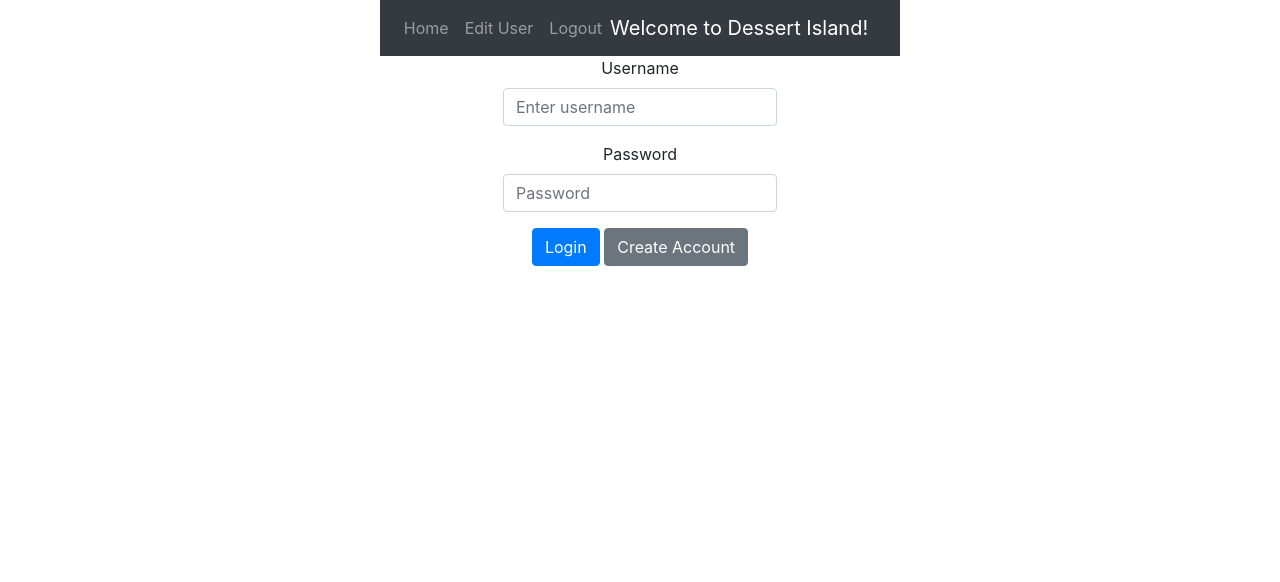
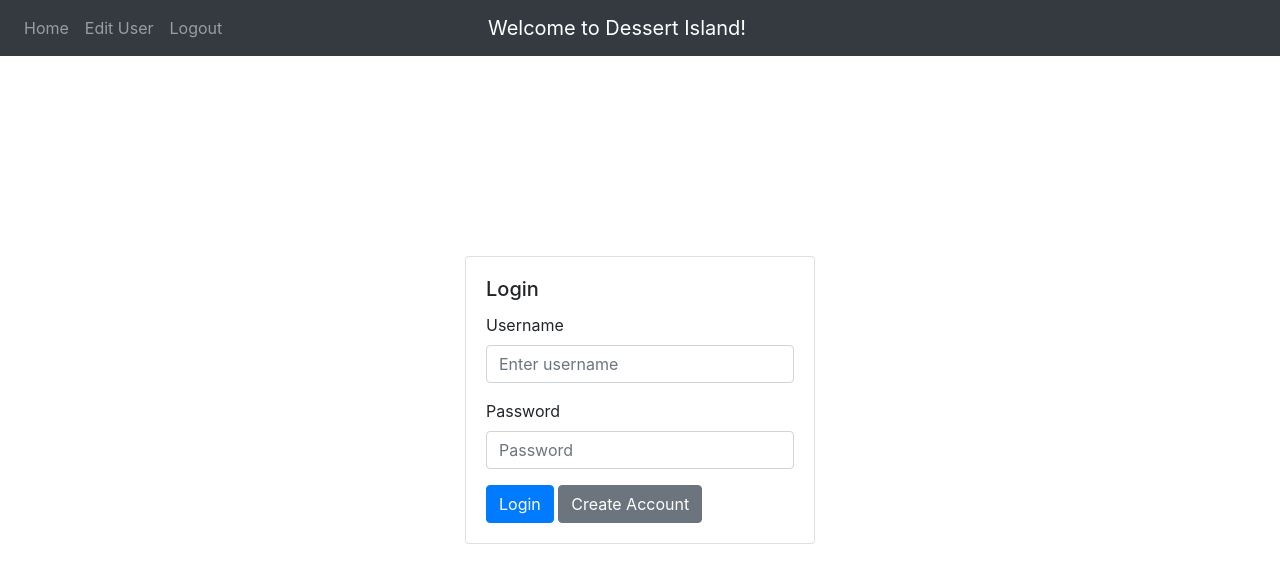
Before and after one commit to kgrowkgrow/frontDessertIsland, a React (Create React App) app: page /login in a window 1280 px wide. Shown: the top 582 px of the page. Built offline with nearby package versions, Linux system fonts and the light colour scheme.

Commit message:
centered navbar and login form

```diff
--- a/src/App.css
+++ b/src/App.css
@@ -1,48 +1,36 @@
-.App {
+
+.auth-form {
+  width: 350px
+}
+
+.auth-form-container {
+  justify-content: center;
+  display: flex;
+}
+
+#app-container {
+  height: 100%
+}
+
+html, body, #app, #app>div, body>#root, body>#root>#app-container {
+  height: 100%
+}
+
+#login {
+  height: 100%;
+  display: flex;
+  align-items: center;
+}
+
+#nav-bar {
+  position: absolute;
+  width: 100%;
+}
+
+.center-text {
   text-align: center;
 }
 
-.App-logo {
-  height: 40vmin;
-  pointer-events: none;
+.full-width {
+  width: 100%
 }
-
-@media (prefers-reduced-motion: no-preference) {
-  .App-logo {
-    animation: App-logo-spin infinite 20s linear;
-  }
-}
-
-.App-header {
-  background-color: #282c34;
-  min-height: 100vh;
-  display: flex;
-  flex-direction: column;
-  align-items: center;
-  justify-content: center;
-  font-size: calc(10px + 2vmin);
-  color: white;
-}
-
-.App-link {
-  color: #61dafb;
-}
-
-@keyframes App-logo-spin {
-  from {
-    transform: rotate(0deg);
-  }
-  to {
-    transform: rotate(360deg);
-  }
-}
-
-/* #navBar {
-position:absolute;
-left:0;
-right:0;
-} */
-
-.recipe-card {
-
-}
--- a/src/App.js
+++ b/src/App.js
@@ -40,7 +40,7 @@ function App({user, addRecipesToState}) {
 
   return (
     <Router>
-      <div className="App d-flex flex-column align-items-center">
+        <div id="app-container" >
           <SiteNavbar/>
           {localStorage.token ? null : <Redirect to='/login'/> }
           <Route exact path='/login' component={LoginPage}/>
--- a/src/Auth/LoginForm.js
+++ b/src/Auth/LoginForm.js
@@ -1,6 +1,6 @@
 import React, { Component, useState } from 'react';
 import Form from 'react-bootstrap/Form';
-import Button from 'react-bootstrap/Button';
+import {Button, Container, Row, Col, Card} from 'react-bootstrap';
 
 
 
@@ -26,7 +26,12 @@ const LoginForm = ({handleLogin, handleSignupClick}) => {
     }
 
     return (
-        <div>
+        <Container className="auth-form-container">
+            <Row>
+                <Col>
+                    <Card className='auth-form' >
+                        <Card.Body>
+                            <Card.Title>Login</Card.Title>
                                 <Form onSubmit={handleSubmit}>
                                     <Form.Group>
                                         <Form.Label>Username</Form.Label>
@@ -37,7 +42,7 @@ const LoginForm = ({handleLogin, handleSignupClick}) => {
                                         <Form.Label>Password</Form.Label>
                                         <Form.Control type="password" placeholder="Password" onChange={handlePasswordChange} />
                                     </Form.Group>
-
+                                    <div style={{'align-items': 'center'}}>
                                         <Button variant="primary" type="submit" >
                                             Login
                                         </Button> {' '}
@@ -45,8 +50,13 @@ const LoginForm = ({handleLogin, handleSignupClick}) => {
                                         <Button variant="secondary" type="button" onClick={handleSignupClick} >
                                             Create Account
                                         </Button>
+                                    </div>
                                 </Form>
-        </div>
+                        </Card.Body>
+                    </Card>
+                </Col>
+            </Row>
+        </Container>
     );
 }
 
--- a/src/Components/SiteNavbar.js
+++ b/src/Components/SiteNavbar.js
@@ -4,6 +4,8 @@ import Nav from 'react-bootstrap/Nav';
 import { useHistory } from "react-router-dom";
 import {connect} from 'react-redux';
 import {logoutUser} from '../Actions/user';
+import { Container, Row, Col } from 'react-bootstrap';
+
 
 const SiteNavbar = (props) => {
 
@@ -25,23 +27,31 @@ const SiteNavbar = (props) => {
         if (localStorage.token) {
             localStorage.clear()
             props.logoutUser()
-            history.push('/login')
+            history.push("/login")
         }
     }
 
     return (
-        <div>
-            <div id='navBar'>
-                 <Navbar bg="dark" variant="dark">
-                    <Nav className="navBar">
-                        <Nav.Link onClick={goToHome}>Home</Nav.Link>
-                        <Nav.Link onClick={goToEdit}>Edit User</Nav.Link>
-                        <Nav.Link onClick={handleLogout}>Logout</Nav.Link>
-                    </Nav>
-                    <Navbar.Brand>Welcome to Dessert Island!</Navbar.Brand>
+            <div id="nav-bar">
+                 <Navbar bg="dark" variant="dark" >
+                 <Container fluid >
+                    <Row className="full-width">
+                        <Col >
+                            <Nav className="navBar justify-content-start">
+                            <Nav.Link onClick={goToHome}>Home</Nav.Link>
+                            <Nav.Link onClick={goToEdit}>Edit User</Nav.Link>
+                            <Nav.Link onClick={handleLogout}>Logout</Nav.Link>
+                            </Nav>
+                        </Col>
+                        <Col className="center-text">
+                            <Navbar.Brand>Welcome to Dessert Island!</Navbar.Brand>
+                        </Col>
+                        <Col>
+                        </Col>
+                    </Row>
+                 </Container>
                 </Navbar>
             </div>
-        </div>
     );
 
 }
--- a/src/Containers/LoginPage.js
+++ b/src/Containers/LoginPage.js
@@ -99,7 +99,7 @@ class LoginPage extends Component {
 
     render() {
         return (
-            <div>
+            <div id="login">
                 {this.state.whichForm === "login" ?
                 <LoginForm
                 handleAuthFetch={this.handleAuthFetch}
--- a/src/Containers/RecipeShowContainer.js
+++ b/src/Containers/RecipeShowContainer.js
@@ -4,7 +4,6 @@ import  RecipeShowPic  from "../Components/RecipeShowPic";
 import MealInfo from '../Components/MealInfo';
 import RecipeInstructions from "./RecipeInstructions";
 import CommentsContainer from './CommentsContainer';
-import Container from 'react-bootstrap/Container';
 import {setInitialComments} from '../Actions/comments';
 
 
--- a/src/index.js
+++ b/src/index.js
@@ -12,7 +12,7 @@ const store = createStore(rootReducer, window.__REDUX_DEVTOOLS_EXTENSION__ && wi
 
 ReactDOM.render(
   <Provider store={store}>
-    <App />
+    <App id='app'/>
   </Provider>,
   document.getElementById('root')
 );
```
Lines whose indentation alone changed are shown as unchanged.
